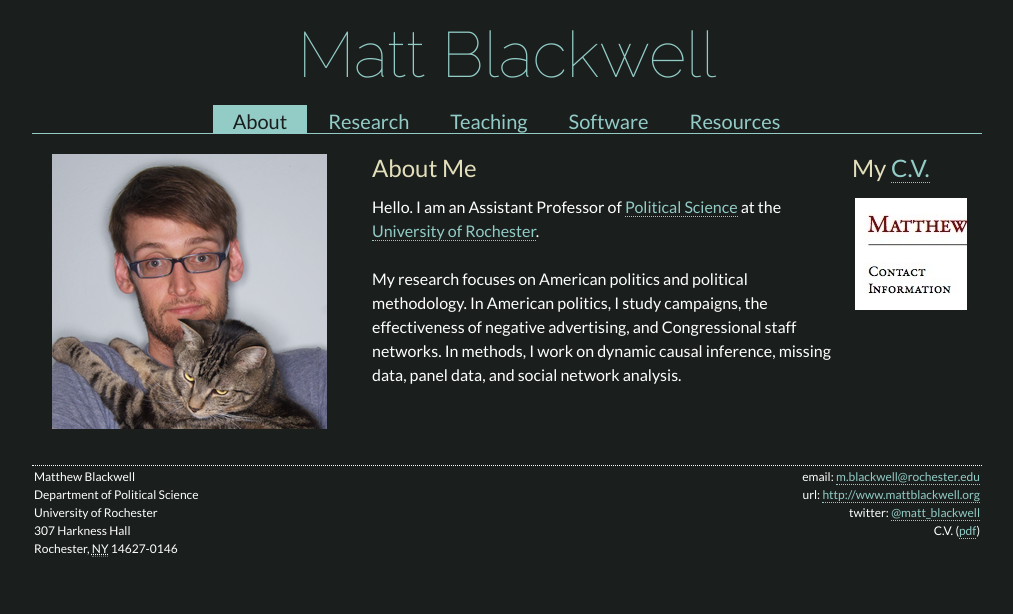
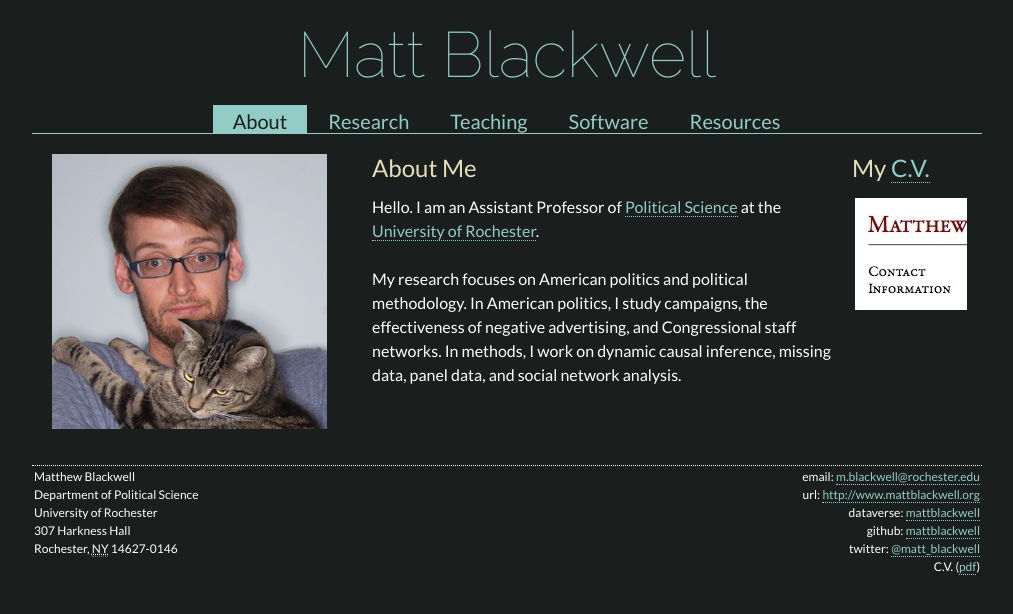
Before and after one commit to mattblackwell/mattblackwell.github.com, a Jekyll site: the page built from index.html, in a window 1280 px wide. Shown: the top 614 px of the page, without its empty margins (133-1146 px from the left). Built offline with Jekyll 4.4.1, drawn with Linux system fonts in a browser that asks for light colours.

Commit message:
dataverse, github links

```diff
--- a/_layouts/default.html
+++ b/_layouts/default.html
@@ -61,6 +61,12 @@
 </a>
 </div>
 <div>
+dataverse: <a class="url" href="http://dvn.iq.harvard.edu/dvn/dv/mattblackwell">mattblackwell</a>
+</div>
+<div>
+github: <a class="url" href="https://github.com/mattblackwell">mattblackwell</a>
+</div>
+<div>
 twitter: <a href="http://www.twitter.com/matt_blackwell/">@matt_blackwell</a>
 </div>
 <div>
```
